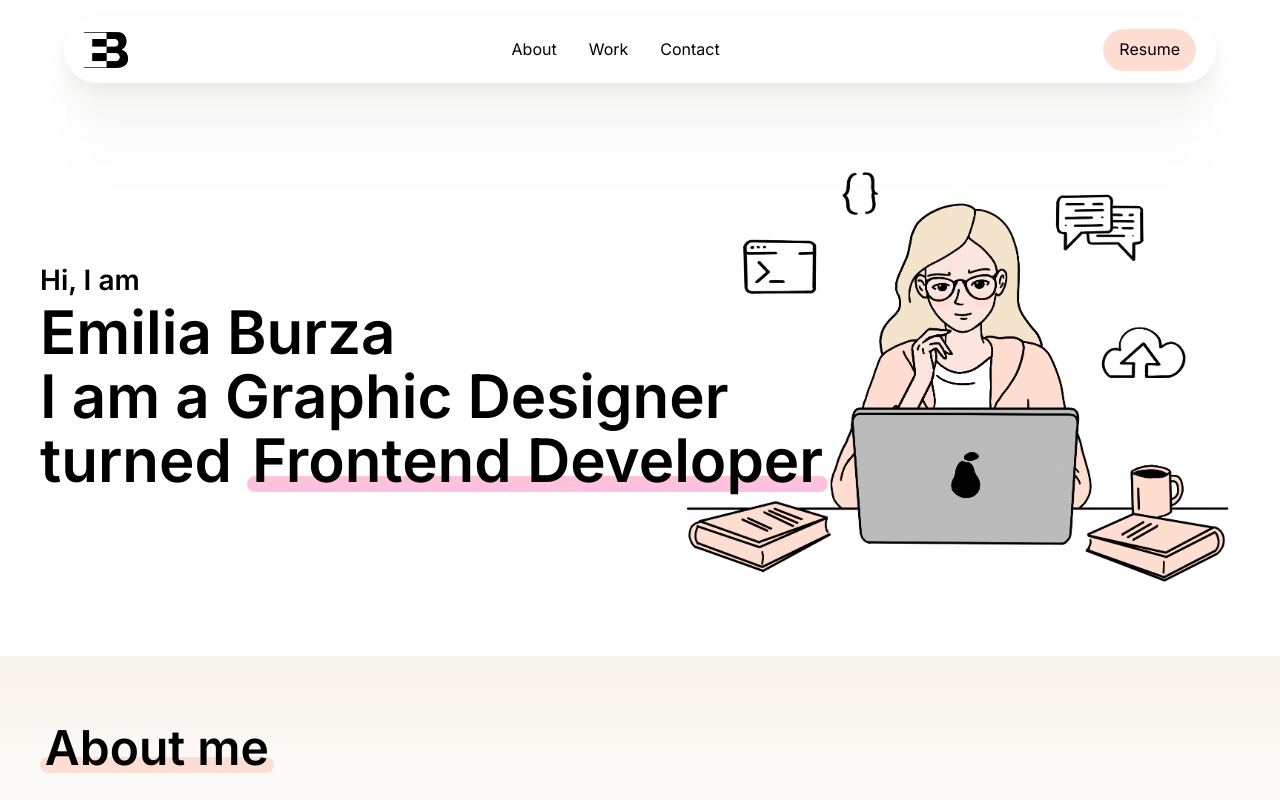
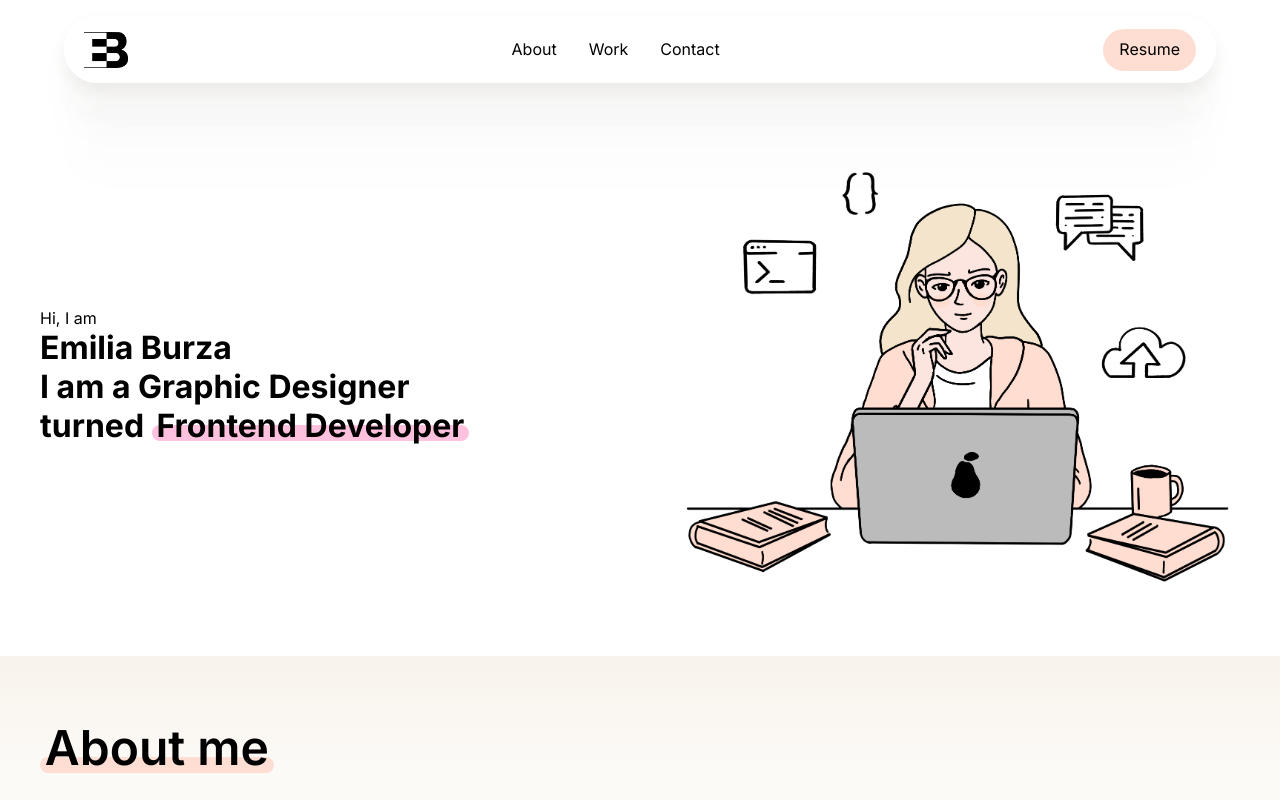
Before and after one commit to eburza/portfolio-emilia-burza, a React (Vite) app: page / in a window 1280 px wide. Shown: the top 800 px of the page. Built offline with nearby package versions, Linux system fonts and the light colour scheme.

Commit message:
Refactor hero component styling file

```diff
--- a/src/components/BannerMain.jsx
+++ b/src/components/BannerMain.jsx
@@ -4,8 +4,8 @@ export default function BannerMain() {
     return(
         <header className='hero'>
             <div className='hero-text'>
-                <p className='hero-text-sub'>Hi, I am</p>
-                <h1 className='hero-text-main'>Emilia Burza < br />I am a Graphic Designer <br />turned <span className='underscore'>Frontend Developer</span></h1>
+                <p className='heading-s'>Hi, I am</p>
+                <h1 className='heading-xl'>Emilia Burza < br />I am a Graphic Designer <br />turned <span className='underscore'>Frontend Developer</span></h1>
             </div>
             <img src={MainBannerImg} className='hero-img' alt='Cartoon illustration of a woman developer at work with her laptop and programming tools'/>
         </header>
--- a/src/css/components/hero.scss
+++ b/src/css/components/hero.scss
@@ -1,5 +1,3 @@
-@import '../abstract/functions.scss';
-
 .hero {
     @include display-flex(row, center, center, initial);
     margin-top: 6rem;
@@ -28,10 +26,10 @@
     padding: 2rem 10rem 2rem 2rem;
 }
 
-.hero-text-sub {
+.heading-s {
     @include heading-s;
 }
 
-.hero-text-main {
-    @include heading-l;
+.heading-xl {
+    @include heading-xl;
 }
```
